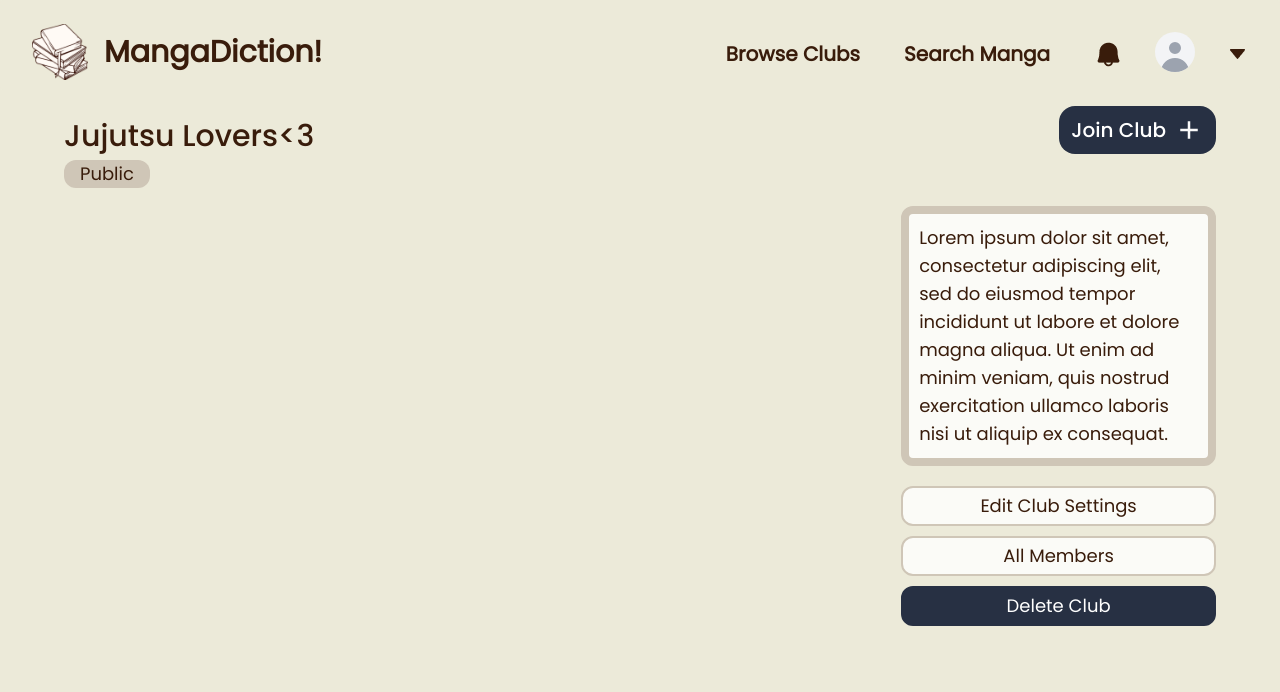
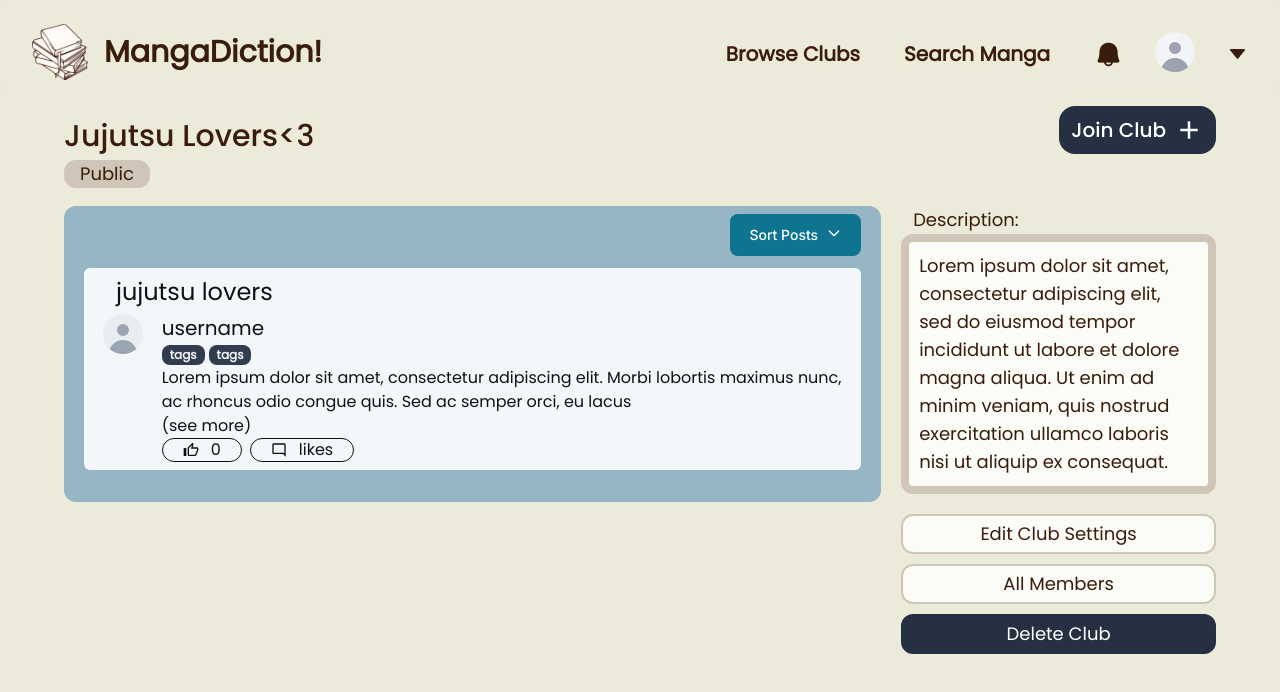
Before and after one commit to xhalleyy/manga-diction, a Next.js app: page /ClubPage in a window 1280 px wide. Shown: the top 692 px of the page. Built offline with nearby package versions, Linux system fonts and the light colour scheme.

Commit message:
layout cont.

```diff
--- a/src/app/ClubPage/page.tsx
+++ b/src/app/ClubPage/page.tsx
@@ -4,15 +4,16 @@ import React, { useState } from 'react'
 import { NavbarComponent } from '../components/NavbarComponent'
 import AddIcon from '@mui/icons-material/Add';
 import CheckIcon from '@mui/icons-material/Check';
-import {grey, brown} from '@mui/material/colors';
-import { TextInput, Label } from 'flowbite-react';
+import { grey, brown } from '@mui/material/colors';
+import { TextInput, Label, Dropdown } from 'flowbite-react';
+import PostsComponent from '../components/PostsComponent';
 
 const ClubPage = () => {
 
   const [joined, setJoined] = useState<boolean>(false);
   const [createPost, setCreatePost] = useState<boolean>(false);
 
-  const handleJoinBtn = ()=> {
+  const handleJoinBtn = () => {
     setJoined(!joined)
   }
 
@@ -23,7 +24,7 @@ const ClubPage = () => {
   return (
 
     <div className='min-h-screen bg-offwhite'>
-      <NavbarComponent/>
+      <NavbarComponent />
       <div className='px-16'>
         <div className='flex pt-4'>
           <div className='flex-1 items-end pt-3'>
@@ -33,17 +34,17 @@ const ClubPage = () => {
             {!joined ?
               <div onClick={handleJoinBtn} className='bg-darkblue items-center rounded-2xl flex flex-row px-3 gap-2 cursor-pointer'>
                 <h1 className='font-poppinsMed text-xl text-white py-2'>Join Club</h1>
-          <AddIcon sx={{fontSize: 30, color: grey[50]}}/>
+                <AddIcon sx={{ fontSize: 30, color: grey[50] }} />
               </div>
               :
               <>
                 <div onClick={handleCreatePost} className={createPost ? 'bg-brown items-center rounded-2xl flex flex-row px-3.5 gap-2 cursor-pointer' : 'bg-ivory items-center rounded-2xl flex flex-row px-3.5 gap-2 cursor-pointer'}>
                   <h1 className='font-poppinsMed text-xl text-darkbrown py-2'>Create Post</h1>
-            <AddIcon sx={{fontSize: 30, color: brown[800]}}/>
+                  <AddIcon sx={{ fontSize: 30, color: brown[800] }} />
                 </div>
                 <div onClick={handleJoinBtn} className='bg-darkblue items-center rounded-2xl flex flex-row px-3 gap-2 cursor-pointer'>
                   <h1 className='font-poppinsMed text-xl text-white py-2'>Joined</h1>
-            <CheckIcon sx={{fontSize: 25, color: grey[50]}}/>
+                  <CheckIcon sx={{ fontSize: 25, color: grey[50] }} />
                 </div>
               </>
             }
@@ -58,24 +59,40 @@ const ClubPage = () => {
 
         <div className='grid grid-cols-7 pt-3 gap-5'>
           <div className='col-span-5'>
-          { createPost && joined ?
-          <div className='bg-paleblue px-10 py-2 rounded-xl'>
+            {createPost && joined ?
+              <div className='bg-paleblue px-10 py-2 mb-5 rounded-xl'>
                 <div className='flex flex-row items-center gap-3 py-1'>
-              <Label htmlFor="base" value="Title:" className='text-lg'/>
+                  <Label htmlFor="base" value="Title:" className='text-lg' />
                   <TextInput id="base" type="text" sizing="md" className='w-96' />
                 </div>
                 <div className='flex flex-row items-center py-1 gap-3'>
-              <Label htmlFor="base2" value="Tags:" className='text-lg'/>
+                  <Label htmlFor="base2" value="Tags:" className='text-lg' />
                   <TextInput id="base2" type="text" sizing="md" className='w-96' />
                 </div>
                 <div className='flex flex-row items-center py-1 gap-3'>
-              <Label htmlFor="base3" value="Post:" className='text-lg'/>
+                  <Label htmlFor="base3" value="Post:" className='text-lg' />
                   <TextInput id="base3" type="text" sizing="md" className='w-96' />
                 </div>
               </div> : null
             }
+
+            <div className='bg-mutedblue px-5 pb-5 pt-2 rounded-xl'>
+              <div className='flex justify-end items-center'>
+                <Dropdown label="Sort Posts" dismissOnClick={false}>
+                  <Dropdown.Item>Popular</Dropdown.Item>
+                  <Dropdown.Item>Newest</Dropdown.Item>
+                  <Dropdown.Item>Oldest</Dropdown.Item>
+                  <Dropdown.Item>Recently Updated</Dropdown.Item>
+                  <Dropdown.Item>Least Recently Updated</Dropdown.Item>
+                </Dropdown>
+              </div>
+              <div className='opacity-90 py-3'>
+                <PostsComponent />
+              </div>
+            </div>
           </div>
           <div className='col-span-2'>
+            <h1 className='font-mainFont text-lg ps-3 text-darkbrown'>Description:</h1>
             <div className='bg-white/80 border-8 border-ivory rounded-xl'>
               <p className='p-2.5 font-mainFont text-darkbrown text-lg'>Lorem ipsum dolor sit amet, consectetur adipiscing elit, sed do eiusmod tempor incididunt ut labore et dolore magna aliqua. Ut enim ad minim veniam, quis nostrud exercitation ullamco laboris nisi ut aliquip ex consequat. </p>
             </div>
--- a/src/app/components/PostsComponent.tsx
+++ b/src/app/components/PostsComponent.tsx
@@ -7,7 +7,7 @@ import ModeCommentOutlinedIcon from '@mui/icons-material/ModeCommentOutlined';
 
 const PostsComponent = () => {
     return (
-        <div className='font-mainFont w-full bg-white/80 rounded-md'>
+        <div className='font-mainFont w-full bg-white rounded-md'>
 
             <div className='pl-8 pt-2'>
                 <p className='text-2xl'> jujutsu lovers</p>
--- a/tailwind.config.ts
+++ b/tailwind.config.ts
@@ -33,7 +33,8 @@ const config: Config = {
         'ivory' : 'rgba(207, 198, 183, 1)', // ivory
         'paleblue' : 'rgb(173, 196, 206)', //desaturated blue
         'darkerblue': 'rgba(12, 20, 37, 1)', //darker blue
-        'brown' : 'rgba(180, 163, 138, 1)'
+        'brown' : 'rgba(180, 163, 138, 1)',
+        'mutedblue': 'rgba(150, 182, 197, 1)'
 
       }
     }
```
Lines whose indentation alone changed are shown as unchanged.
